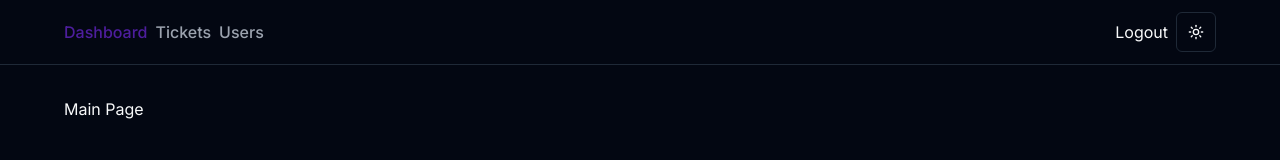
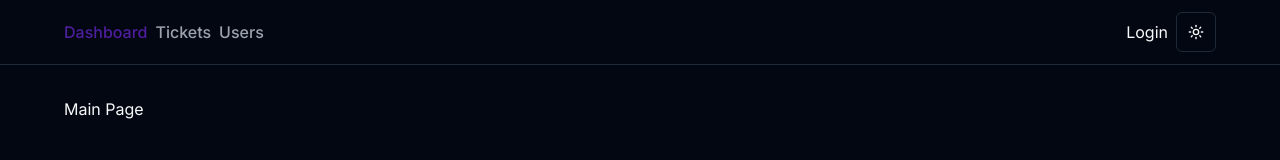
Before and after one commit to arvinbuid/ticketing-app, a Next.js app: page / in a window 1280 px wide. Shown: the top 160 px of the page. Built offline with nearby package versions, Linux system fonts and the light colour scheme; no server answers.

Commit message:
Implement dynamic text inside MainNav to display login or logout depending if user is logged in or not.

```diff
--- a/components/MainNav.tsx
+++ b/components/MainNav.tsx
@@ -1,14 +1,23 @@
 import Link from 'next/link';
 import ToggleMode from './ToggleMode';
 import MainNavLinks from './MainNavLinks';
+import { getServerSession } from 'next-auth';
+import options from '@/app/api/auth/[...nextauth]/options';
 
-export default function MainNav() {
+export default async function MainNav() {
+  const session = await getServerSession(options);
+
   return (
     <section className="flex justify-between">
       <MainNavLinks />
 
       <div className="flex items-center gap-2">
-        <Link href="/">Logout</Link>
+        {session ? (
+          <Link href="/api/auth/signout?callback=/">Logout</Link>
+        ) : (
+          <Link href="/api/auth/signin">Login</Link>
+        )}
+
         <ToggleMode />
       </div>
     </section>
```
